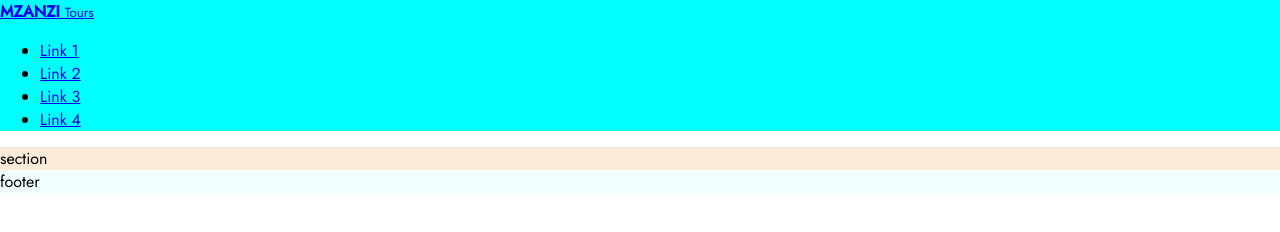
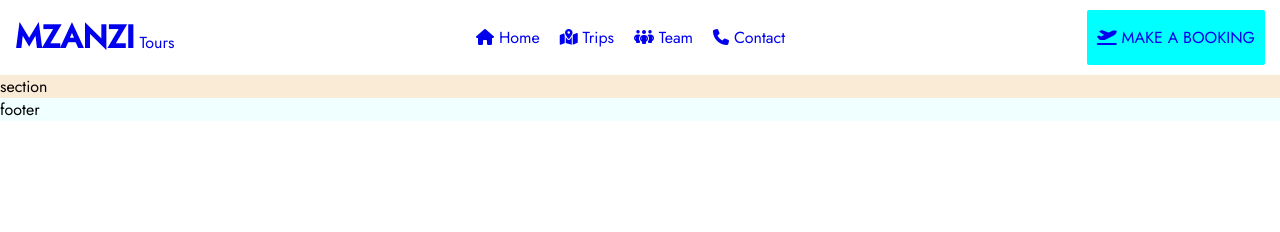
Before and after one commit to ivankrauseza/ci-project1, a plain HTML site: page index.html in a window 1280 px wide. Drawn offline with Linux system fonts and the light colour scheme.

Commit message:
Edit header elements with actual wording

```diff
--- a/assets/css/style.css
+++ b/assets/css/style.css
@@ -6,10 +6,56 @@ body {
     font-family: 'Jost', sans-serif;
 }
 
-header {
-    background-color: aqua;
+* {
+    box-sizing: border-box;
+    text-decoration: none;
 }
 
+/* HEADER */
+header {
+    width: 100%;
+    height: 75px;
+    line-height: 75px;
+    display: flex;
+    justify-content: space-between;
+}
+/* Logo */
+#primary-logo {
+    padding: 0 15px;
+}
+#primary-logo strong {
+    font-size: 2em;
+}
+#primary-logo small {
+    font-size: 1em;
+}
+
+/* Primary Navigation */
+#primary-nav {
+    padding: 0 15px;
+}
+#primary-nav ul {
+    margin: 0;
+    display: flex;
+    margin-right: 0;
+    padding: 0;
+    list-style: none;
+}
+#primary-nav ul li a {
+    padding: 0 10px;
+}
+
+/* Primary CTA */
+#primary-button {
+    margin: 10px 15px;
+    padding: 0 10px;
+    background-color: aqua;
+    border-radius: 2px;
+    line-height: 55px;
+}
+
+
+/* SECTIONS */
 section {
     background-color: antiquewhite;
 }
--- a/index.html
+++ b/index.html
@@ -12,26 +12,45 @@
 <body>
 
     <header>
-        <a href="#">
+
+        <a href="#" id="primary-logo">
             <strong>MZANZI</strong>
             <small>Tours</small>
         </a>
-        <nav>
+
+        <nav id="primary-nav">
             <ul>
                 <li>
-                    <a href="#">Link 1</a>
+                    <a href="#">
+                        <i class="fa-solid fa-house"></i>
+                        <span>Home</span>
+                    </a>
                 </li>
                 <li>
-                    <a href="#">Link 2</a>
+                    <a href="#">
+                        <i class="fa-solid fa-map-location-dot"></i>
+                        <span>Trips</span>
+                    </a>
                 </li>
                 <li>
-                    <a href="#">Link 3</a>
+                    <a href="#">
+                        <i class="fa-solid fa-people-group"></i>
+                        <span>Team</span>
+                    </a>
                 </li>
                 <li>
-                    <a href="#">Link 4</a>
+                    <a href="#">
+                        <i class="fa-solid fa-phone"></i>
+                        <span>Contact</span>
+                    </a>
                 </li>
             </ul>
         </nav>
+
+        <a href="#" id="primary-button">
+            <i class="fa-solid fa-plane-departure"></i> MAKE A BOOKING
+        </a>
+
     </header>
 
     <section>
```
